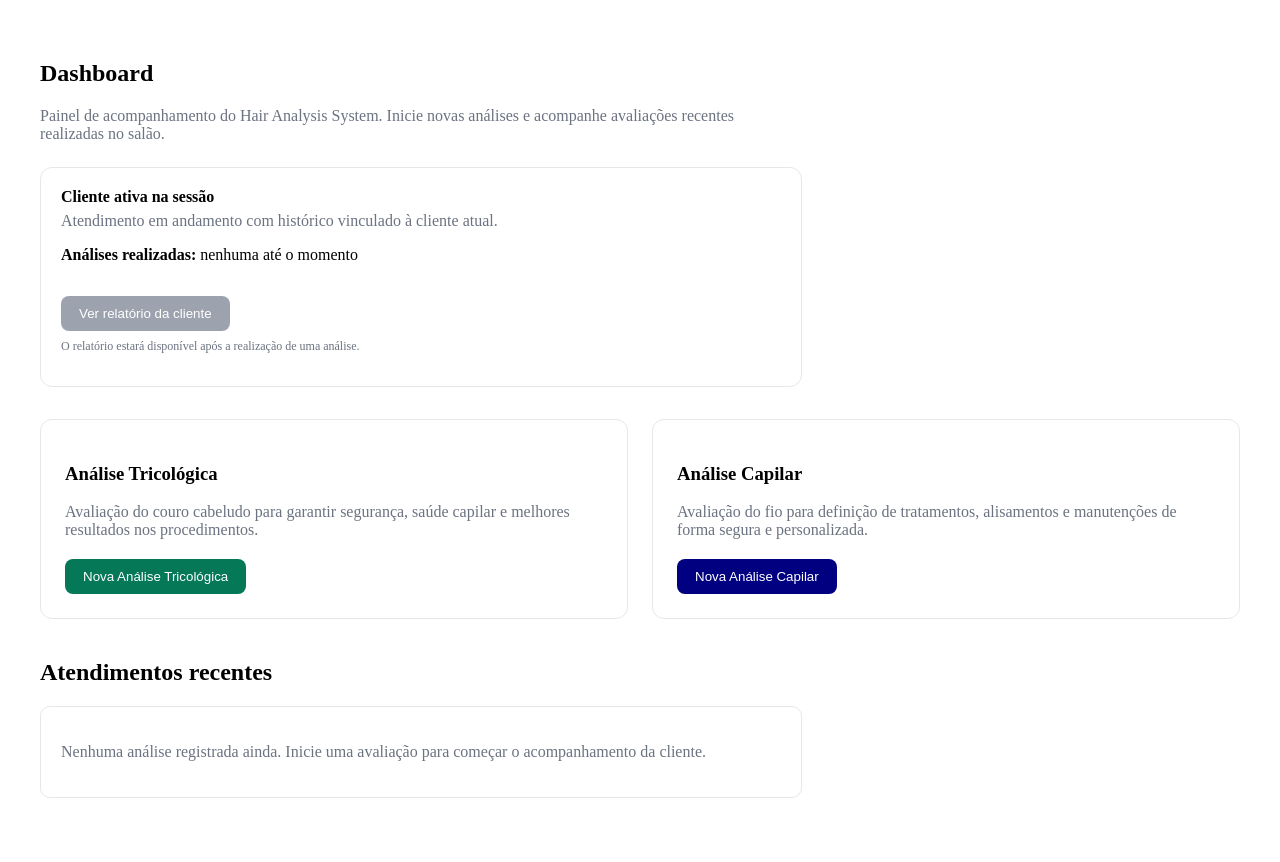
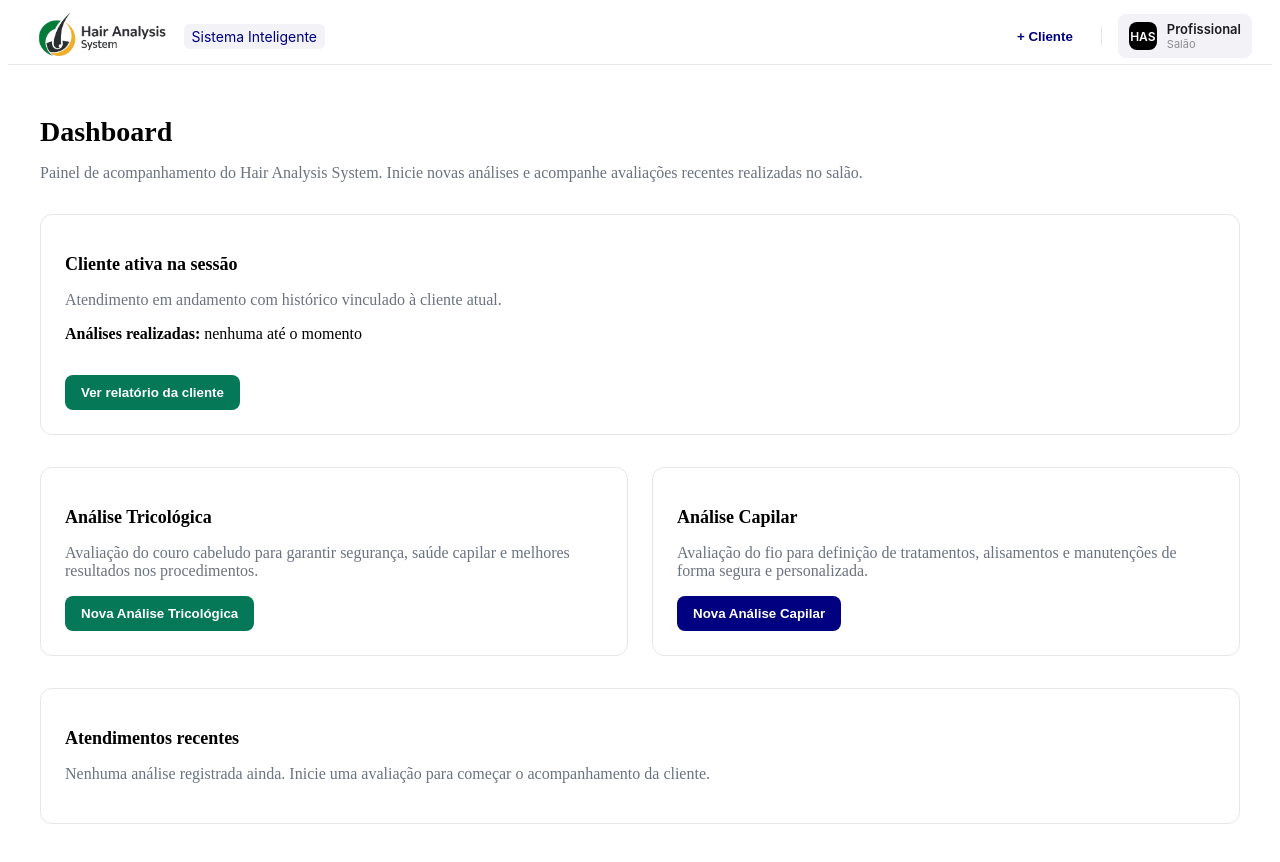
Before and after one commit to sdmpiraquara2020-creator/Hair-Analysis-System, a React (Vite) app in the folder frontend/: page /dashboard in a window 1280 px wide. Before the commit the page ends 838 px from the top, so only its background shows below. Built offline with nearby package versions, Linux system fonts and the light colour scheme.

Commit message:
Interface+topbar

```diff
--- a/frontend/src/components/layout/TopBar.css
+++ b/frontend/src/components/layout/TopBar.css
@@ -27,8 +27,8 @@
 }
 
 .topbar-subtitle {
-  font-size: 12px;
-  color: #8E8E93;
+  font-size: 14px;
+  color: #000080;
   background-color: #F2F2F7;
   padding: 4px 8px;
   border-radius: 6px;
@@ -49,42 +49,20 @@
   background: none;
   border: none;
   cursor: pointer;
-  color: #8E8E93;
-  padding: 8px;
+  color: #000080;
+  padding: 8px 12px;
   border-radius: 8px;
   transition: all 0.2s ease;
   display: flex;
   align-items: center;
   justify-content: center;
-  width: 36px;
   height: 36px;
+  font-weight: 600;
 }
 
 .notification-button:hover {
   background-color: #F2F2F7;
   color: #1D1D1F;
-}
-
-.notification-button svg {
-  width: 20px;
-  height: 20px;
-}
-
-.notification-badge {
-  position: absolute;
-  right: 6px;
-  top: 6px;
-  background-color: #FF3B30;
-  color: white;
-  border-radius: 50%;
-  width: 16px;
-  height: 16px;
-  font-size: 10px;
-  display: flex;
-  align-items: center;
-  justify-content: center;
-  font-weight: 600;
-  border: 2px solid white;
 }
 
 .topbar-separator {
@@ -142,19 +120,6 @@
   font-weight: 400;
 }
 
-.user-dropdown {
-  color: #8E8E93;
-  display: flex;
-  align-items: center;
-  justify-content: center;
-  margin-left: 4px;
-}
-
-.user-dropdown svg {
-  width: 16px;
-  height: 16px;
-}
-
 /* Responsividade */
 @media (max-width: 768px) {
   .topbar {
@@ -162,19 +127,4 @@
     height: 52px;
   }
 
-  .topbar-title {
-    font-size: 15px;
-  }
-
-  .topbar-subtitle {
-    display: none;
-  }
-
-  .user-info {
-    display: none;
-  }
-
-  .user-dropdown {
-    display: none;
-  }
-}
+  .topbar-titl
--- a/frontend/src/components/layout/TopBar.tsx
+++ b/frontend/src/components/layout/TopBar.tsx
@@ -1,195 +1,45 @@
-// TopBar.tsx
-export default function TopBar() {
+import React from "react";
+import { useNavigate } from "react-router-dom";
+import "./TopBar.css";
+
+const TopBar: React.FC = () => {
+  const navigate = useNavigate();
+
   return (
-    <header
-      style={{
-        height: "50px",
-        width: "100%",
-        backgroundColor: "#ffffff",
-        borderBottom: "1px solid #E5E7EB",
-        display: "flex",
-        alignItems: "center",
-        justifyContent: "space-between",
-        padding: "0 22px",
-        position: "sticky",
-        top: 0,
-        zIndex: 100,
-      }}
-    >
-      {/* ESQUERDA */}
-      <div style={{ display: "flex", alignItems: "center", gap: "10px" }}>
-
-        {/* Logo */}
+    <header className="topbar">
+      {/* LADO ESQUERDO */}
+      <div className="topbar-left">
         <img
           src="/Sistema-de-Análise-Capilar.png"
           alt="Hair Analysis System"
           style={{ height: "60px" }}
         />
 
-        {/* Contexto */}
-        <div style={{ display: "flex", alignItems: "center", gap: "12px" }}>
-          <span
-            style={{
-              fontSize: "18px",
-              fontWeight: 600,
-              color: "#000000",
-            }}
-          >
-            Sistema
-          </span>
-
-          <span
-            style={{
-              fontSize: "12px",
-              padding: "6px 12px",
-              borderRadius: "8px",
-              backgroundColor: "#f9fafa",
-              color: "#000080",
-              fontWeight: 500,
-            }}
-          >
-            Inteligente
-          </span>
-        </div>
+        <span className="topbar-subtitle">Sistema Inteligente</span>
       </div>
 
-             {/* Criar */}
+      {/* LADO DIREITO */}
+      <div className="topbar-right">
         <button
-          style={{
-            backgroundColor: "#f9fafa",
-            color: "#000080",
-            border: "none",
-            borderRadius: "6px",
-            padding: "8px 14px",
-            fontSize: "14px",
-            fontWeight: 500,
-            cursor: "pointer",
-          }}
+          className="notification-button"
+          onClick={() => navigate("/clientes/novo")}
         >
-         + Criar
+          + Cliente
         </button>
 
-      {/* DIREITA */}
-      <div style={{ display: "flex", alignItems: "center", gap: "14px" }}>
+        <div className="topbar-separator" />
 
-        {/* Pesquisa */}
-        <button style={iconButton} title="Pesquisar">
-          <svg
-            width="20"
-            height="20"
-            viewBox="0 0 24 24"
-            fill="none"
-            stroke="currentColor"
-            strokeWidth="1.8"
-            strokeLinecap="round"
-            strokeLinejoin="round"
-          >
-            <circle cx="11" cy="11" r="8" />
-            <line x1="21" y1="21" x2="16.65" y2="16.65" />
-          </svg>
-        </button>
+        <div className="user-profile">
+          <div className="user-avatar">HAS</div>
 
-        {/* Configurações */}
-        <button style={iconButton} title="Configurações">
-          <svg
-            width="20"
-            height="20"
-            viewBox="0 0 24 24"
-            fill="none"
-            stroke="currentColor"
-            strokeWidth="1.8"
-            strokeLinecap="round"
-            strokeLinejoin="round"
-          >
-            <circle cx="12" cy="12" r="3" />
-            <path d="M19.4 15a1.65 1.65 0 0 0 .33 1.82l.06.06a2 2 0 1 1-2.83 2.83l-.06-.06a1.65 1.65 0 0 0-1.82-.33 1.65 1.65 0 0 0-1 1.51V21a2 2 0 1 1-4 0v-.09a1.65 1.65 0 0 0-1-1.51 1.65 1.65 0 0 0-1.82.33l-.06.06a2 2 0 1 1-2.83-2.83l.06-.06A1.65 1.65 0 0 0 4.6 15a1.65 1.65 0 0 0-.3-1 1.65 1.65 0 0 0-1.51-1H2a2 2 0 1 1 0-4h.09a1.65 1.65 0 0 0 1.51-1 1.65 1.65 0 0 0-.33-1.82l-.06-.06a2 2 0 1 1 2.83-2.83l.06.06A1.65 1.65 0 0 0 9 4.6a1.65 1.65 0 0 0 1-.3 1.65 1.65 0 0 0 .67-1.45V3a2 2 0 1 1 4 0v.09a1.65 1.65 0 0 0 .67 1.45c.28.2.63.3 1 .3a1.65 1.65 0 0 0 1.82-.33l.06-.06a2 2 0 1 1 2.83 2.83l-.06.06c-.46.46-.58 1.1-.33 1.82.13.33.2.67.2 1z" />
-          </svg>
-        </button>
-
-        {/* Notificações */}
-        <button style={{ ...iconButton, position: "relative" }} title="Notificações">
-          <svg
-            width="20"
-            height="20"
-            viewBox="0 0 24 24"
-            fill="none"
-            stroke="currentColor"
-            strokeWidth="1.8"
-            strokeLinecap="round"
-            strokeLinejoin="round"
-          >
-            <path d="M18 8a6 6 0 0 0-12 0c0 7-3 9-3 9h18s-3-2-3-9" />
-            <path d="M13.73 21a2 2 0 0 1-3.46 0" />
-          </svg>
-
-          <span
-            style={{
-              position: "absolute",
-              top: "2px",
-              right: "2px",
-              backgroundColor: "#EF4444",
-              color: "#fff",
-              fontSize: "10px",
-              fontWeight: 600,
-              width: "16px",
-              height: "16px",
-              borderRadius: "50%",
-              display: "flex",
-              alignItems: "center",
-              justifyContent: "center",
-            }}
-          >
-            3
-          </span>
-        </button>
-
-        {/* Usuário */}
-        <div
-          style={{
-            display: "flex",
-            alignItems: "center",
-            gap: "12px",
-            padding: "6px 10px",
-            backgroundColor: "#F3F4F6",
-            borderRadius: "8px",
-          }}
-        >
-          <div
-            style={{
-              width: "32px",
-              height: "32px",
-              borderRadius: "50%",
-              backgroundColor: "#000080",
-              color: "#ffffff",
-              display: "flex",
-              alignItems: "center",
-              justifyContent: "center",
-              fontWeight: 600,
-            }}
-          >
-            A
-          </div>
-          <div>
-            <div style={{ fontSize: "13px", fontWeight: 600 }}>
-              Administrador
-            </div>
-            <div style={{ fontSize: "11px", color: "#6B7280" }}>Admin</div>
+          <div className="user-info">
+            <div className="user-name">Profissional</div>
+            <div className="user-role">Salão</div>
           </div>
         </div>
       </div>
     </header>
   );
-}
+};
 
-const iconButton = {
-  width: "40px",
-  height: "40px",
-  borderRadius: "10px",
-  border: "none",
-  backgroundColor: "#F3F4F6",
-  display: "flex",
-  alignItems: "center",
-  justifyContent: "center",
-  cursor: "pointer",
-  color: "#111827",
-};
+export default TopBar;
--- a/frontend/src/pages/Dashboard.tsx
+++ b/frontend/src/pages/Dashboard.tsx
@@ -1,101 +1,98 @@
-import { useNavigate } from "react-router-dom";
-import { useAnalysisHistory } from "../context/AnalysisHistoryContext";
-import { useCliente } from "../context/ClienteContext";
+import React from "react";
+import TopBar from "../components/layout/TopBar";
 
-export default function Dashboard() {
-  const navigate = useNavigate();
-  const { historico } = useAnalysisHistory();
-  const { cliente } = useCliente();
+const Dashboard: React.FC = () => {
+  return (
+    <>
+      <TopBar />
 
-  const totalAnalises = historico.length;
+      <main
+        style={{
+          padding: "32px",
+          maxWidth: "1200px",
+          margin: "0 auto",
+        }}
+      >
+        <h1 style={{ fontSize: "28px", marginBottom: "8px" }}>Dashboard</h1>
 
-  return (
-    <section style={{ padding: 32, maxWidth: 1200 }}>
-      {/* Cabeçalho */}
-      <header style={{ marginBottom: 24 }}>
-        <h1>Dashboard</h1>
-        <p style={{ color: "#6b7280", maxWidth: 720 }}>
+        <p style={{ color: "#6b7280", marginBottom: "32px" }}>
           Painel de acompanhamento do Hair Analysis System. Inicie novas análises
           e acompanhe avaliações recentes realizadas no salão.
         </p>
-      </header>
 
-      {/* Cliente ativo */}
-      <div
+        {/* CLIENTE ATIVO */}
+        <section
           style={{
             border: "1px solid #e5e7eb",
-          borderRadius: 12,
-          padding: 20,
-          background: "#ffffff",
-          marginBottom: 32,
-          maxWidth: 720,
+            borderRadius: "12px",
+            padding: "24px",
+            marginBottom: "32px",
+            background: "#fff",
           }}
         >
-        <strong>Cliente ativa na sessão</strong>
-        <p style={{ color: "#6b7280", marginTop: 6 }}>
+          <h2 style={{ fontSize: "18px", marginBottom: "8px" }}>
+            Cliente ativa na sessão
+          </h2>
+
+          <p style={{ color: "#6b7280" }}>
             Atendimento em andamento com histórico vinculado à cliente atual.
           </p>
 
-        <p style={{ marginTop: 12 }}>
-          <strong>Análises realizadas:</strong>{" "}
-          {totalAnalises === 0 ? "nenhuma até o momento" : totalAnalises}
+          <p style={{ marginTop: "8px" }}>
+            <strong>Análises realizadas:</strong> nenhuma até o momento
           </p>
 
           <button
-          onClick={() => navigate("/relatorio-cliente")}
-          disabled={!cliente}
             style={{
-            marginTop: 16,
-            padding: "10px 18px",
-            borderRadius: 8,
+              marginTop: "16px",
+              padding: "10px 16px",
+              borderRadius: "8px",
               border: "none",
-            background: cliente ? "#047857" : "#9ca3af",
-            color: "#ffffff",
-            cursor: cliente ? "pointer" : "not-allowed",
+              background: "#047857",
+              color: "#fff",
+              fontWeight: 600,
+              cursor: "pointer",
             }}
           >
             Ver relatório da cliente
           </button>
+        </section>
 
-        {!cliente && (
-          <p style={{ fontSize: 12, color: "#6b7280", marginTop: 8 }}>
-            O relatório estará disponível após a realização de uma análise.
-          </p>
-        )}
-      </div>
-
-      {/* Ações principais */}
-      <div
+        {/* GRID DE ANÁLISES */}
+        <section
           style={{
             display: "grid",
-          gridTemplateColumns: "repeat(auto-fit, minmax(320px, 1fr))",
-          gap: 24,
-          marginBottom: 40,
+            gridTemplateColumns: "1fr 1fr",
+            gap: "24px",
+            marginBottom: "32px",
           }}
         >
-        {/* Card Tricológica */}
+          {/* TRICOLÓGICA */}
           <div
             style={{
               border: "1px solid #e5e7eb",
-            borderRadius: 12,
-            padding: 24,
-            background: "#ffffff",
+              borderRadius: "12px",
+              padding: "24px",
+              background: "#fff",
             }}
           >
-          <h3>Análise Tricológica</h3>
-          <p style={{ color: "#6b7280", margin: "8px 0 20px" }}>
-            Avaliação do couro cabeludo para garantir segurança, saúde capilar e
-            melhores resultados nos procedimentos.
+            <h2 style={{ fontSize: "18px", marginBottom: "8px" }}>
+              Análise Tricológica
+            </h2>
+
+            <p style={{ color: "#6b7280", marginBottom: "16px" }}>
+              Avaliação do couro cabeludo para garantir segurança, saúde capilar
+              e melhores resultados nos procedimentos.
             </p>
 
             <button
-            onClick={() => navigate("/analise-tricologica")}
               style={{
-              padding: "10px 18px",
-              borderRadius: 8,
+                padding: "10px 16px",
+                borderRadius: "8px",
                 border: "none",
                 background: "#047857",
-              color: "#ffffff",
+                color: "#fff",
+                fontWeight: 600,
                 cursor: "pointer",
               }}
             >
@@ -103,94 +100,61 @@ export default function Dashboard() {
             </button>
           </div>
 
-        {/* Card Capilar */}
+          {/* CAPILAR */}
           <div
             style={{
               border: "1px solid #e5e7eb",
-            borderRadius: 12,
-            padding: 24,
-            background: "#ffffff",
+              borderRadius: "12px",
+              padding: "24px",
+              background: "#fff",
             }}
           >
-          <h3>Análise Capilar</h3>
-          <p style={{ color: "#6b7280", margin: "8px 0 20px" }}>
+            <h2 style={{ fontSize: "18px", marginBottom: "8px" }}>
+              Análise Capilar
+            </h2>
+
+            <p style={{ color: "#6b7280", marginBottom: "16px" }}>
               Avaliação do fio para definição de tratamentos, alisamentos e
               manutenções de forma segura e personalizada.
             </p>
 
             <button
-            onClick={() => navigate("/analise-capilar")}
               style={{
-              padding: "10px 18px",
-              borderRadius: 8,
+                padding: "10px 16px",
+                borderRadius: "8px",
                 border: "none",
                 background: "#000080",
-              color: "#ffffff",
+                color: "#fff",
+                fontWeight: 600,
                 cursor: "pointer",
               }}
             >
               Nova Análise Capilar
             </button>
           </div>
-      </div>
+        </section>
 
-      {/* Histórico */}
-      <section>
-        <h2>Atendimentos recentes</h2>
-
-        {historico.length === 0 ? (
-          <div
+        {/* ATENDIMENTOS RECENTES */}
+        <section
           style={{
-              marginTop: 16,
-              padding: 20,
-              borderRadius: 10,
-              background: "#ffffff",
             border: "1px solid #e5e7eb",
-              maxWidth: 720,
+            borderRadius: "12px",
+            padding: "24px",
+            background: "#fff",
           }}
         >
+          <h2 style={{ fontSize: "18px", marginBottom: "8px" }}>
+            Atendimentos recentes
+          </h2>
+
           <p style={{ color: "#6b7280" }}>
             Nenhuma análise registrada ainda. Inicie uma avaliação para começar
             o acompanhamento da cliente.
           </p>
-          </div>
-        ) : (
-          <div
-            style={{
-              display: "grid",
-              gap: 16,
-              marginTop: 16,
-              maxWidth: 900,
-            }}
-          >
-            {historico.slice(0, 5).map((item, index) => (
-              <div
-                key={index}
-                style={{
-                  border: "1px solid #e5e7eb",
-                  borderRadius: 10,
-                  padding: 16,
-                  background: "#ffffff",
-                }}
-              >
-                <strong style={{ textTransform: "capitalize" }}>
-                  Análise {item.tipo}
-                </strong>
-                <p style={{ marginTop: 6 }}>{item.descricao}</p>
-                <p
-                  style={{
-                    fontSize: 12,
-                    color: "#6b7280",
-                    marginTop: 4,
-                  }}
-                >
-                  {item.data}
-                </p>
-              </div>
-            ))}
-          </div>
-        )}
         </section>
-    </section>
+      </main>
+    </>
   );
-}
+};
+
+export default Dashboard;
```
Also changed, not shown: frontend/src/context/AnalysisHistoryProvider.tsx (added, +61 -0 lines), frontend/src/context/ClienteProvider.tsx (added, +52 -0 lines). Lines whose indentation alone changed are shown as unchanged.
